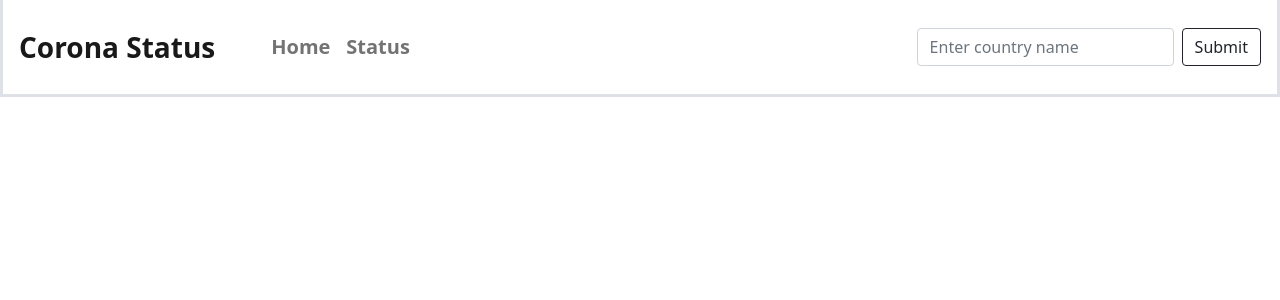
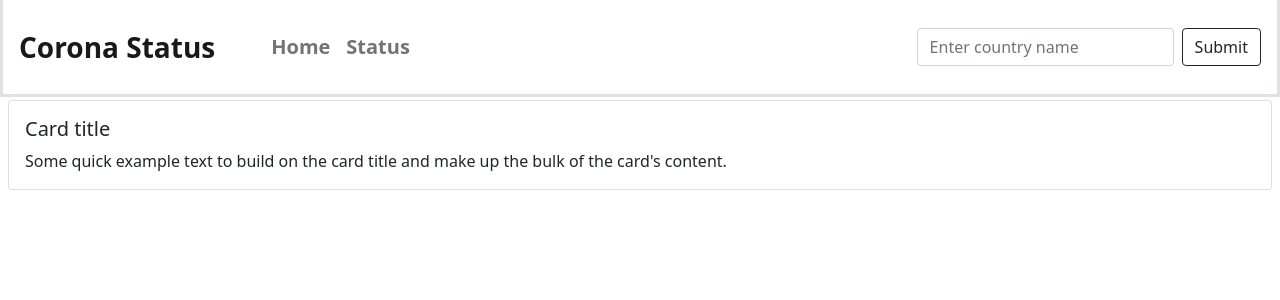
Before and after one commit to Jean-PierreNovak0612/corona-data, a Vue app: page /#/status in a window 1280 px wide. Shown: the top 300 px of the page. Built offline with nearby package versions, Linux system fonts and the light colour scheme.

Commit message:
DataList and DataItem components added

```diff
--- a/package.json
+++ b/package.json
@@ -12,7 +12,8 @@
     "core-js": "^3.6.5",
     "vue": "^3.0.0",
     "vue-router": "^4.0.8",
-    "vue3-datepicker-lite": "^1.8.9"
+    "vue3-datepicker-lite": "^1.8.9",
+    "vuex": "^4.0.0"
   },
   "devDependencies": {
     "@vue/cli-plugin-babel": "~4.5.0",
--- /dev/null
+++ b/src/components/DataItem.vue
@@ -0,0 +1,14 @@
+<template>
+    <div class="card mt-5">
+        <div class="card-body">
+            <h5 class="card-title">Card title</h5>
+            <p class="card-text">Some quick example text to build on the card title and make up the bulk of the card's content.</p>
+        </div>
+    </div>
+</template>
+
+<script>
+export default {
+    name: 'DataItem'
+}
+</script>
--- /dev/null
+++ b/src/components/DataList.vue
@@ -0,0 +1,16 @@
+<template>
+    <div class="pt-5 px-2 mt-1">
+        <DataItem></DataItem>
+    </div>
+</template>
+
+<script>
+import DataItem from './DataItem'
+
+export default {
+    name: 'DataList',
+    components: {
+        DataItem
+    }
+}
+</script>
```
Also changed, not shown: src/main.js (+7 -1 lines), 1 other file (tests, documents, lock files or other folders).
